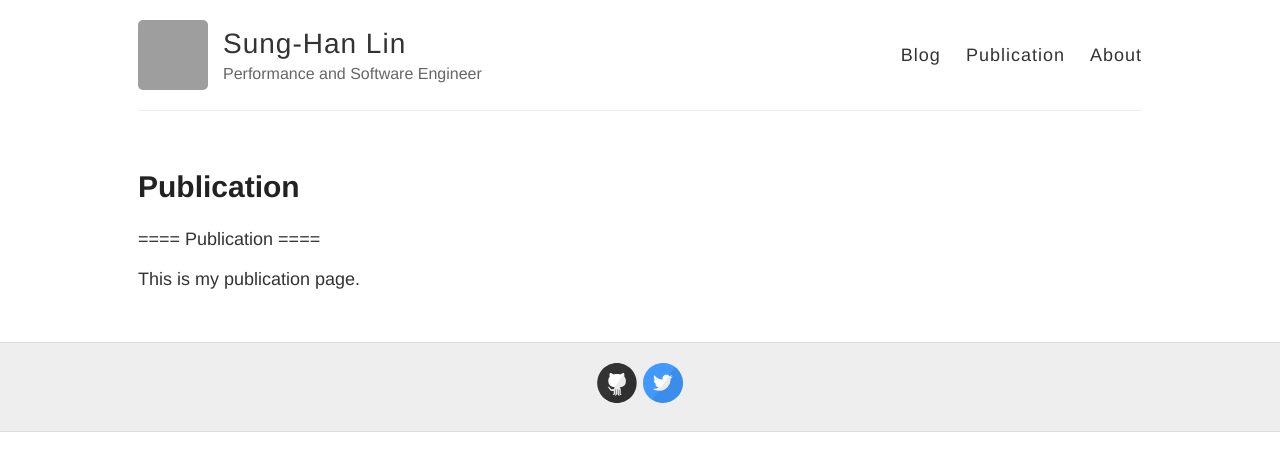
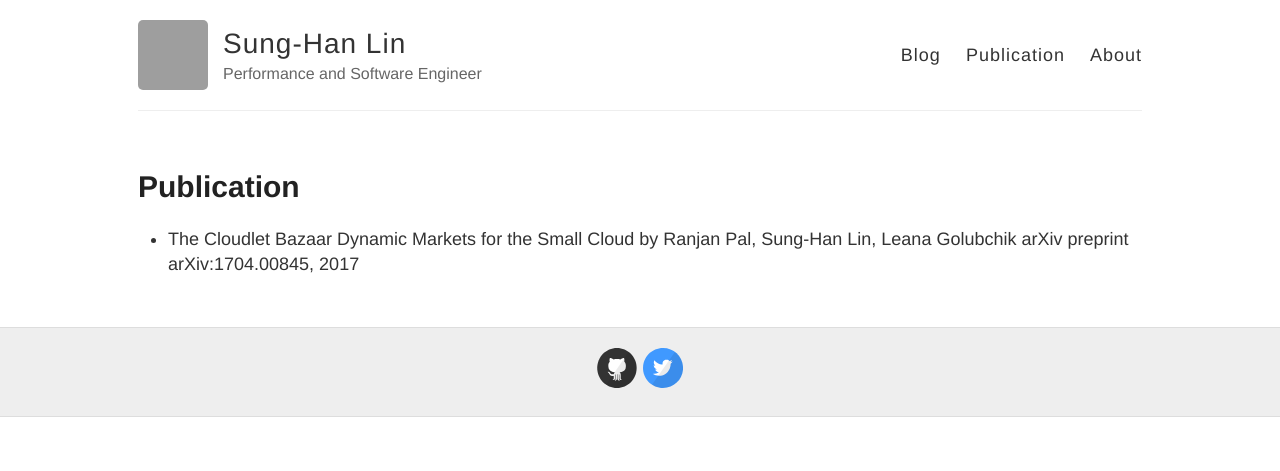
Before and after one commit to sunghlin/temp.sunghlin.github.io, a Jekyll site: the page built from publication.md, in a window 1280 px wide. Shown: the top 471 px of the page. Built offline with Jekyll 4.4.1, drawn with Linux system fonts in a browser that asks for light colours; grey boxes are pictures that could not be loaded.

Commit message:
add one paper

```diff
--- a/publication.md
+++ b/publication.md
@@ -4,6 +4,6 @@ title: Publication
 permalink: /publication/
 ---
 
-==== Publication ====
-
-This is my publication page.
+- The Cloudlet Bazaar Dynamic Markets for the Small Cloud
+by Ranjan Pal, Sung-Han Lin, Leana Golubchik
+arXiv preprint arXiv:1704.00845, 2017
```
